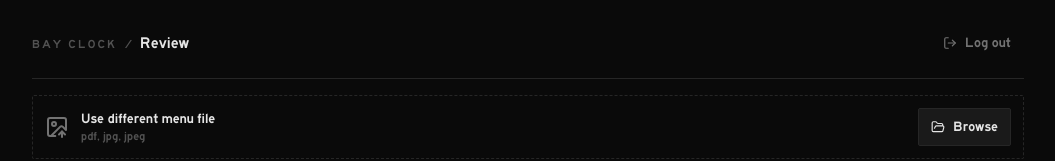
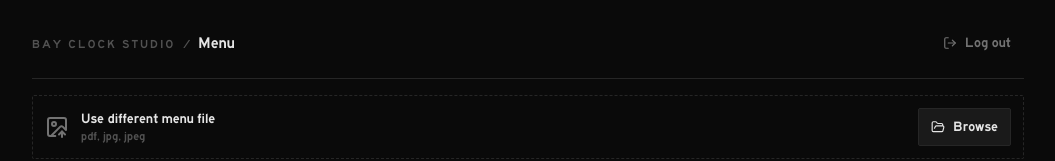
Before and after one commit to notkainoa/bay-clock-menu-admin, a Nuxt app: page /review in a window 1280 px wide. Shown: the top 161 px of the page, without its empty margins (112-1167 px from the left). Built offline with nearby package versions, Linux system fonts and the light colour scheme; no server answers.

Commit message:
top left title
Co-Authored-By: Inspector <founders@tryinspector.com>

```diff
--- a/app/pages/review.vue
+++ b/app/pages/review.vue
@@ -71,9 +71,9 @@ async function logout() {
   <main class="mx-auto flex min-h-screen w-full max-w-5xl flex-col px-4 py-6">
     <header class="flex items-center justify-between border-b border-border pb-4">
       <div class="flex items-baseline gap-2">
-        <span class="text-xs uppercase tracking-[0.15em] text-text-muted">Bay Clock</span>
+        <span class="text-xs uppercase tracking-[0.15em] text-text-muted">Bay Clock Studio</span>
         <span class="text-xs text-text-muted">/</span>
-        <h1 class="font-display text-base text-text-primary">Review</h1>
+        <h1 class="font-display text-base text-text-primary">Menu</h1>
       </div>
       <button class="btn-ghost text-xs" type="button" @click="logout">
         <Icon name="logout" class="size-3.5" />
--- a/app/pages/status.vue
+++ b/app/pages/status.vue
@@ -58,9 +58,9 @@ async function uploadAnother() {
   <main class="mx-auto flex min-h-screen w-full max-w-5xl flex-col px-4 py-6">
     <header class="flex items-center justify-between border-b border-border pb-4">
       <div class="flex items-baseline gap-2">
-        <span class="text-xs uppercase tracking-[0.15em] text-text-muted">Bay Clock</span>
+        <span class="text-xs uppercase tracking-[0.15em] text-text-muted">Bay Clock Studio</span>
         <span class="text-xs text-text-muted">/</span>
-        <h1 class="font-display text-base text-text-primary">Status</h1>
+        <h1 class="font-display text-base text-text-primary">Menu</h1>
       </div>
     </header>
 
--- a/app/pages/upload.vue
+++ b/app/pages/upload.vue
@@ -31,9 +31,9 @@ async function logout() {
   <main class="mx-auto flex min-h-screen w-full max-w-5xl flex-col px-4 py-6">
     <header class="flex items-center justify-between border-b border-border pb-4">
       <div class="flex items-baseline gap-2">
-        <span class="text-xs uppercase tracking-[0.15em] text-text-muted">Bay Clock</span>
+        <span class="text-xs uppercase tracking-[0.15em] text-text-muted">Bay Clock Studio</span>
         <span class="text-xs text-text-muted">/</span>
-        <h1 class="font-display text-base text-text-primary">Menu Admin</h1>
+        <h1 class="font-display text-base text-text-primary">Menu</h1>
       </div>
       <button class="btn-ghost text-xs" type="button" @click="logout">
         <Icon name="logout" class="size-3.5" />
```
